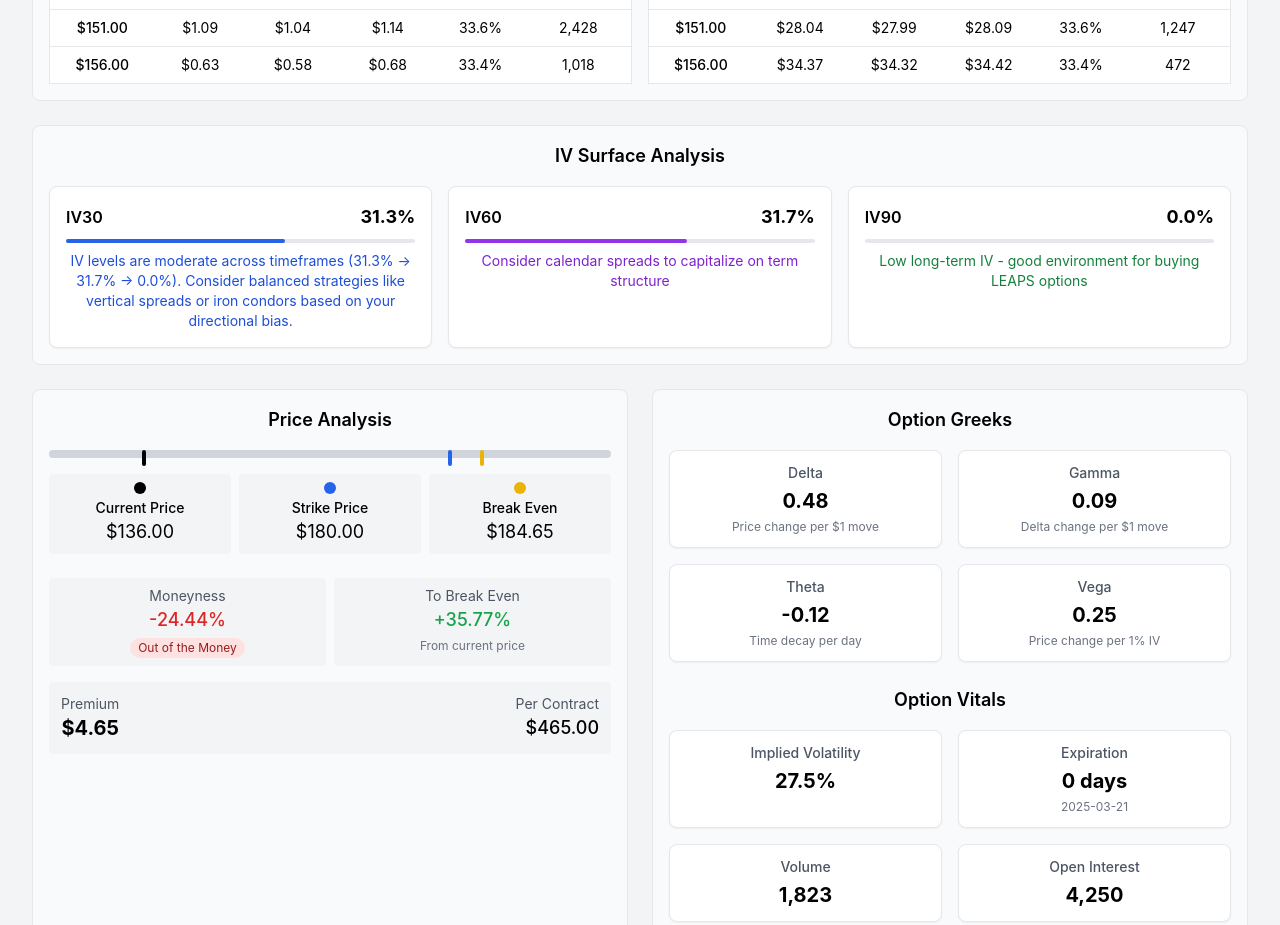
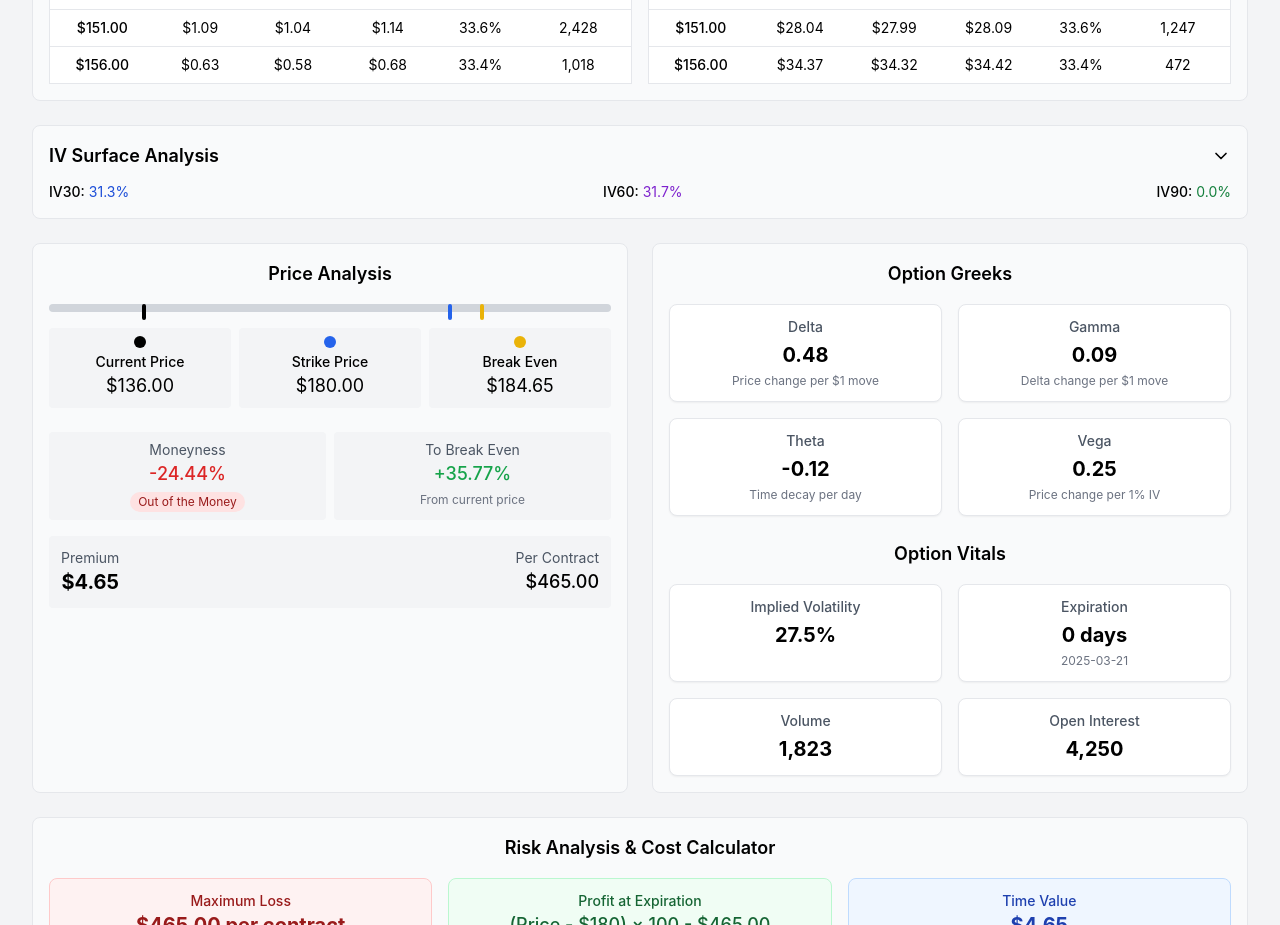
Before and after one commit to henryjrobinson/options-visualizer, a React (Create React App) app: page / in a window 1280 px wide. Shown: the part 900-1825 px from the top of the page. Built offline with nearby package versions, Linux system fonts and the light colour scheme; no server answers.

Commit message:
Add collapsible IV section with condensed view to fit more content above the fold

```diff
--- a/src/components/OptionsVisualizer.js
+++ b/src/components/OptionsVisualizer.js
@@ -1,4 +1,5 @@
 import React, { useState, useEffect } from 'react';
+import { ChevronDown, ChevronUp } from 'lucide-react';
 
 const OptionsVisualizer = ({ onOptionSelect, stockSymbol, optionsData, stockData, isLoading }) => {
   // Stock and options state
@@ -26,6 +27,7 @@ const OptionsVisualizer = ({ onOptionSelect, stockSymbol, optionsData, stockData
   const [optionsChain, setOptionsChain] = useState(null);
   const [selectedExpiry, setSelectedExpiry] = useState(null);
   const [selectedType] = useState('Call');
+  const [isIVSectionExpanded, setIsIVSectionExpanded] = useState(false);
 
   // Update local state when props change
   useEffect(() => {
@@ -462,9 +464,39 @@ const OptionsVisualizer = ({ onOptionSelect, stockSymbol, optionsData, stockData
 
       {/* IV Surface Analysis */}
       {optionsChain && (
+        <>
+          {/* Toggle IV Section - Condensed View */}
+          <div
+            className="bg-gray-50 p-4 rounded-lg border border-gray-200 mb-6 cursor-pointer"
+            onClick={() => setIsIVSectionExpanded(!isIVSectionExpanded)}
+          >
+            <div className="flex justify-between items-center">
+              <h2 className="text-lg font-semibold">IV Surface Analysis</h2>
+              {isIVSectionExpanded ? <ChevronUp size={20} /> : <ChevronDown size={20} />}
+            </div>
+
+            {/* Condensed IV metrics - only shown when collapsed */}
+            {!isIVSectionExpanded && (
+              <div className="flex justify-between items-center mt-3 text-sm">
+                <div className="flex items-center">
+                  <span className="font-medium mr-1">IV30:</span>
+                  <span className="text-blue-700">{calculateIV(30).toFixed(1)}%</span>
+                </div>
+                <div className="flex items-center">
+                  <span className="font-medium mr-1">IV60:</span>
+                  <span className="text-purple-700">{calculateIV(60).toFixed(1)}%</span>
+                </div>
+                <div className="flex items-center">
+                  <span className="font-medium mr-1">IV90:</span>
+                  <span className="text-green-700">{calculateIV(90).toFixed(1)}%</span>
+                </div>
+              </div>
+            )}
+          </div>
+
+          {/* Expanded IV Analysis */}
+          {isIVSectionExpanded && (
             <div className="bg-gray-50 p-4 rounded-lg border border-gray-200 mb-6">
-          <h2 className="text-lg font-semibold mb-4">IV Surface Analysis</h2>
-
               <div className="grid grid-cols-1 md:grid-cols-3 gap-4">
                 <div className="bg-white p-4 rounded-lg border border-gray-200 shadow-sm">
                   <div className="flex justify-between items-center mb-2">
@@ -515,6 +547,8 @@ const OptionsVisualizer = ({ onOptionSelect, stockSymbol, optionsData, stockData
                 </div>
               </div>
             </div>
+          )}
+        </>
       )}
 
       {/* Main Option Visual - Only show when an option is selected */}
```
Lines whose indentation alone changed are shown as unchanged.
